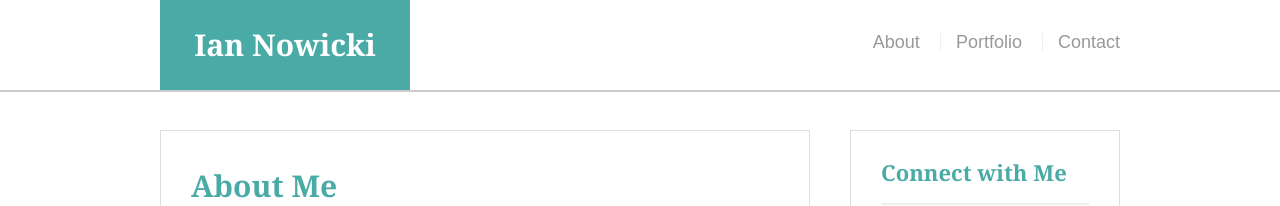
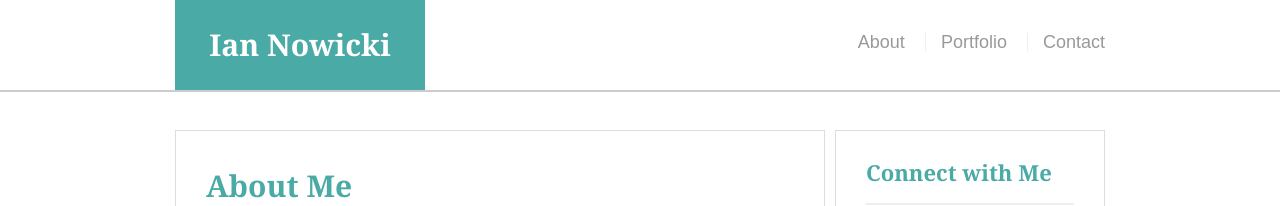
Before and after one commit to IanBlackbeard/Responsive-Portfolio, a plain HTML site: page index.html in a window 1280 px wide. Shown: the top 206 px of the page. Drawn offline with nearby package versions, Linux system fonts and the light colour scheme.

Commit message:
link to bootstrap

```diff
--- a/index.html
+++ b/index.html
@@ -4,6 +4,7 @@
 <head>
 	<meta charset="UTF-8">
 	<title>Portfolio</title>
+	<link rel="stylesheet" href="https://maxcdn.bootstrapcdn.com/bootstrap/4.0.0-alpha.6/css/bootstrap.min.css" integrity="sha384-rwoIResjU2yc3z8GV/NPeZWAv56rSmLldC3R/AZzGRnGxQQKnKkoFVhFQhNUwEyJ" crossorigin="anonymous">
 	<link rel="stylesheet" type="text/css" href="assets/css/reset.css">
 	<link rel="stylesheet" type="text/css" href="assets/css/style.css">
 </head>
```
